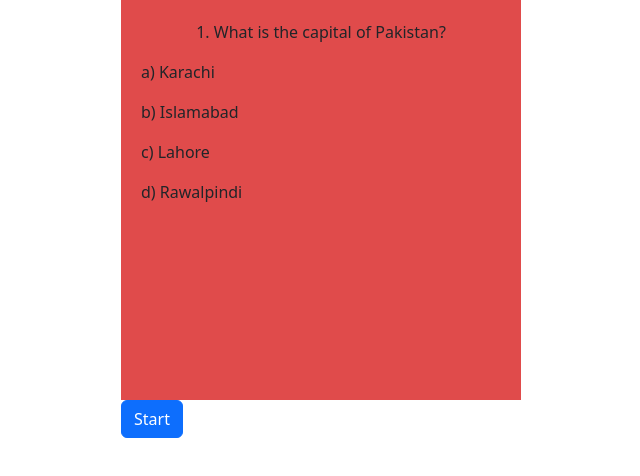
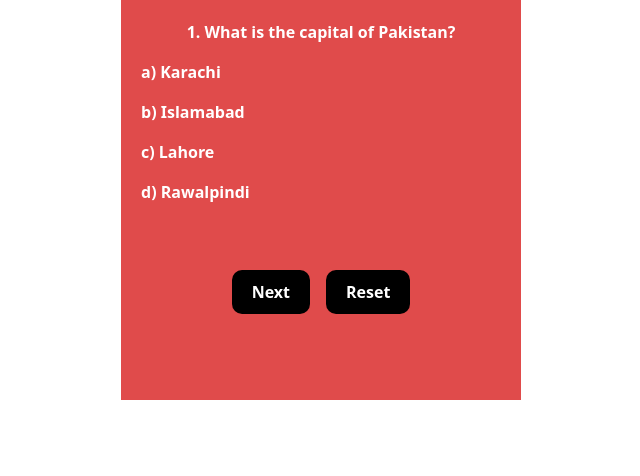
Before and after one commit to ghulamali17/quiz-website-smit-project, a plain HTML site: page index.html in a window 1280 px wide. Shown: the whole page, without its empty margins (319-959 px from the left). Drawn offline with nearby package versions, Linux system fonts and the light colour scheme.

Commit message:
btn fixed

```diff
--- a/app.js
+++ b/app.js
@@ -163,6 +163,9 @@ function nextQuestion() {
   showQuestion();
 }
 
+function reset(){
+  location.reload();
+}
 document.addEventListener("DOMContentLoaded", () => {
   showQuestion();
 });
--- a/index.html
+++ b/index.html
@@ -12,8 +12,15 @@
         <div class="question-container">
            <p class="d-flex align-items-center justify-content-center questionEle"></p>
            <div class="optionDiv"></div>
+           <div class="btn-div d-flex flex-wrap align-items-center justify-content-center gap-2">
+            <button onclick="nextQuestion()" class="next-btn">Next</button>
+            <br>
+            <button onclick="reset()" class="reset-btn">Reset</button>
+          </div>
+
+
         </div>
-        <button onclick="nextQuestion()" class="btn btn-primary">Start</button>
+
     </div>
 
     <script src="https://cdn.jsdelivr.net/npm/bootstrap@5.3.3/dist/js/bootstrap.bundle.min.js" integrity="sha384-YvpcrYf0tY3lHB60NNkmXc5s9fDVZLESaAA55NDzOxhy9GkcIdslK1eN7N6jIeHz" crossorigin="anonymous"></script>
--- a/style.css
+++ b/style.css
@@ -13,4 +13,16 @@ body{
     height: 400px;
     background-color: rgb(224, 75, 75);
     padding: 20px;
+    color: white;
+    font-weight: bold;
 }
+.next-btn,.reset-btn{
+    padding: 10px 20px;
+    border: none;
+    outline: none;
+    font-weight: bold;
+    background-color: black;
+    color: white;
+    border-radius: 10px;
+    margin-top: 50px;
+}
```
